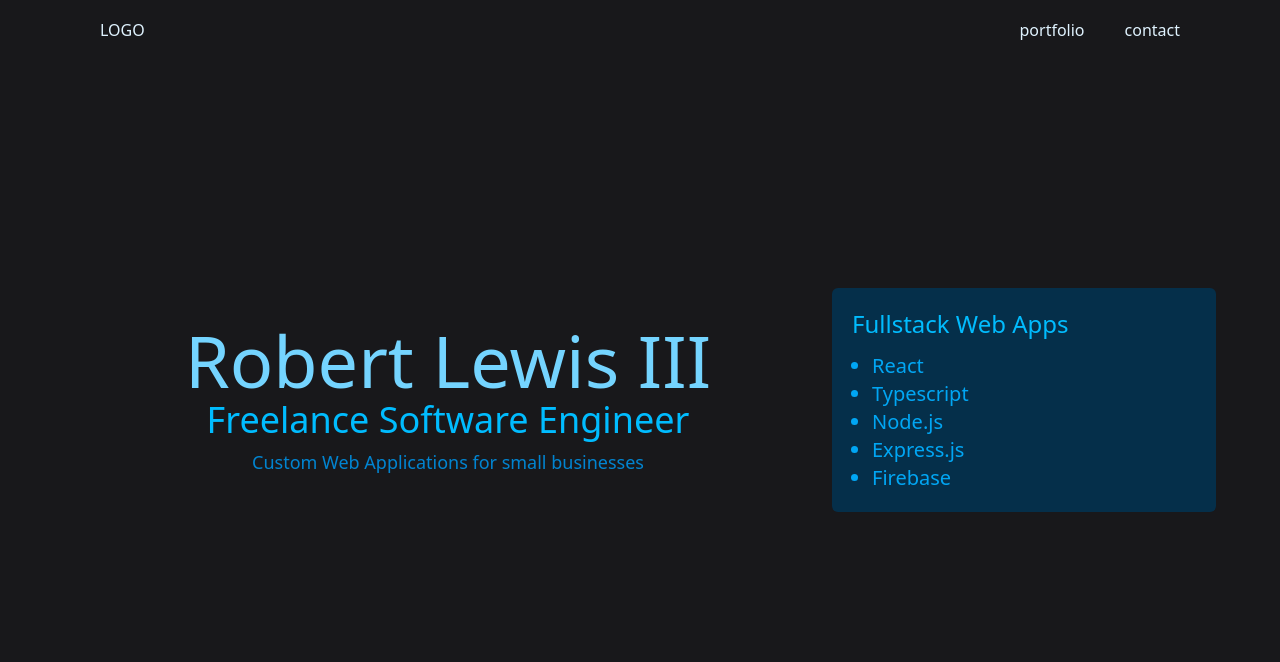
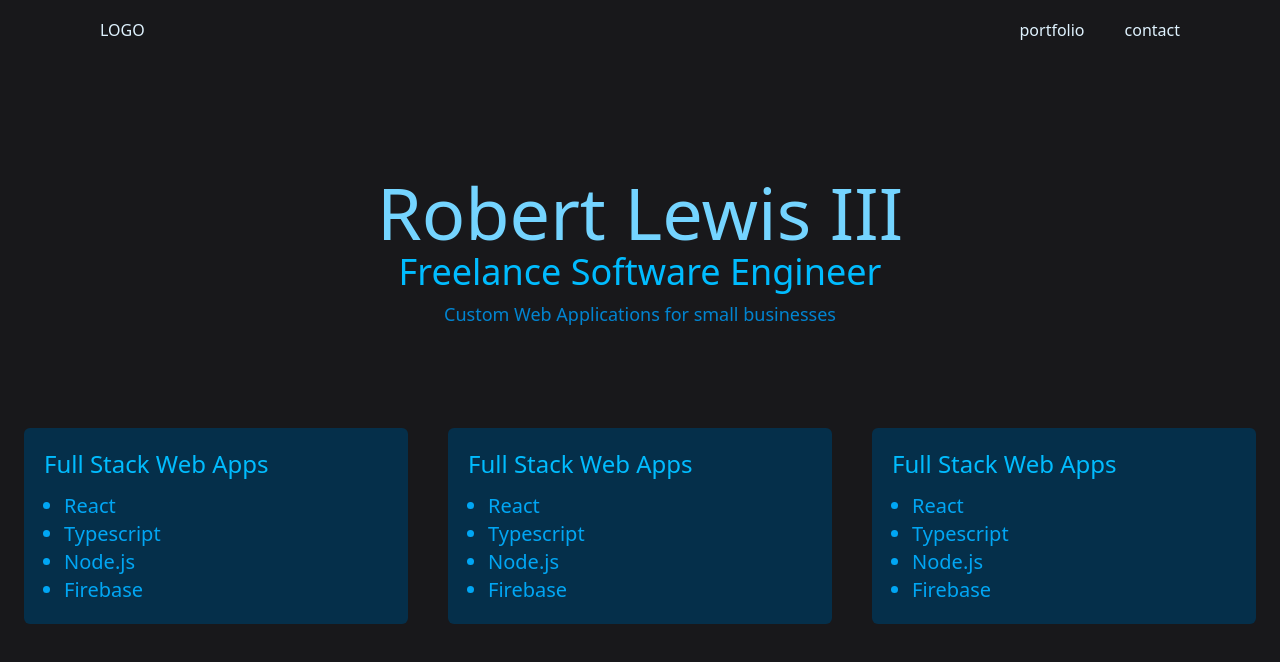
Before and after one commit to bobbythree/new-website, a React (Vite) app: page / in a window 1280 px wide. Shown: the top 662 px of the page. Built offline with nearby package versions, Linux system fonts and the light colour scheme.

Commit message:
add services data

```diff
--- /dev/null
+++ b/src/data/services.ts
@@ -0,0 +1,9 @@
+export const fullstack = {
+  title: "Full Stack Web Apps",
+  items: [
+    "React",
+    "Typescript",
+    "Node.js",
+    "Firebase"
+  ]
+}
--- a/src/pages/HomePage.tsx
+++ b/src/pages/HomePage.tsx
@@ -1,19 +1,26 @@
 import HomepageHero from "../components/HomepageHero";
 import ServicesCard from "../components/ServicesCard";
-
-const fullstackItems: string[] = [
-  "React", "Typescript", "Node.js", "Express.js", "Firebase"
-]
+import { fullstack } from "../data/services";
 
 export default function HomePage() {
   return (
 
-    <div className="flex items-center justify-center h-screen bg-zinc-900">
+    <div className="flex flex-col items-center justify-center h-screen bg-zinc-900">
       <HomepageHero />
-      <ServicesCard
-        title="Fullstack Web Apps"
-        items={fullstackItems}
-      />
+      <div className="flex gap-10 mt-25">
+        <ServicesCard
+          title={fullstack.title}
+          items={fullstack.items}
+        />
+        <ServicesCard
+          title={fullstack.title}
+          items={fullstack.items}
+        />
+        <ServicesCard
+          title={fullstack.title}
+          items={fullstack.items}
+        />
+      </div>
     </div>
   )
 }
```
